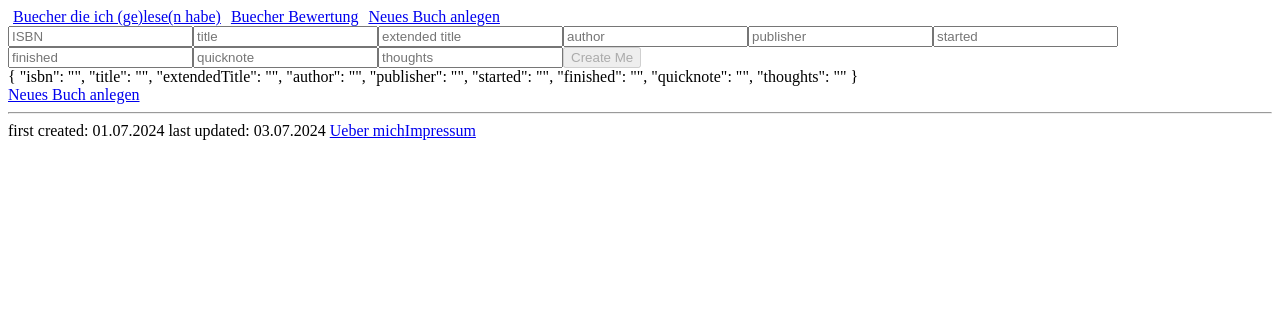
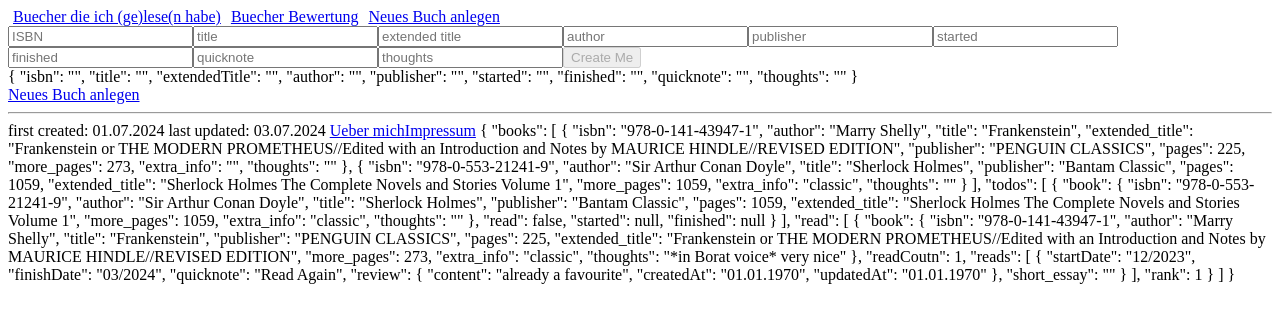
Before and after one commit to HIshoweRthoughtS/BooksFrontend, an Angular app: page /newbook in a window 1280 px wide. Shown: the top 322 px of the page. Built offline with nearby package versions, Linux system fonts and the light colour scheme.

Commit message:
show db at all times for debug purpose; todo: remove this again

```diff
--- a/src/app/footer/footer.component.html
+++ b/src/app/footer/footer.component.html
@@ -4,4 +4,6 @@
     last updated: 03.07.2024
     <a [routerLink]="['/about']">Ueber mich</a>
     <a [routerLink]="['/legalnotice']">Impressum</a>
+
+    {{db$ | async | json}}
 </footer>
--- a/src/app/footer/footer.component.ts
+++ b/src/app/footer/footer.component.ts
@@ -1,13 +1,23 @@
 import { Component } from '@angular/core';
 import { RouterLink } from '@angular/router';
+import { MemoryDbService } from '../shared/services/memory-db.service';
+import { Observable } from 'rxjs';
+import { DbStruct, db } from '../shared/db/db';
+import { CommonModule } from '@angular/common';
 
 @Component({
   selector: 'app-footer',
   standalone: true,
-  imports: [RouterLink],
+  imports: [CommonModule,RouterLink],
   templateUrl: './footer.component.html',
   styleUrl: './footer.component.scss'
 })
 export class FooterComponent {
 
+  db$:Observable<DbStruct>;
+
+  constructor(private dbService:MemoryDbService) {
+    this.db$ = dbService.All;
+  }
+
 }
```
